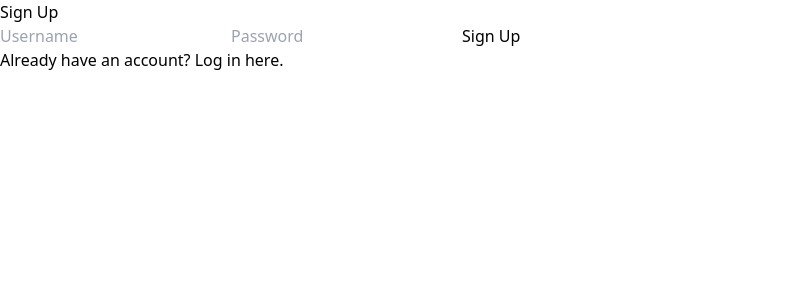
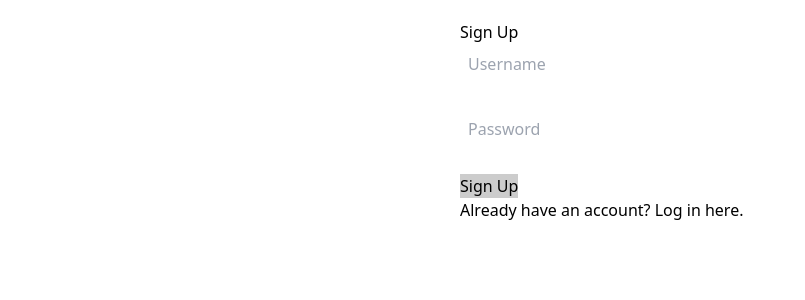
Before and after one commit to dsmithnautel/Schedulist, a React (Vite) app in the folder mern/client/: page /signup in a window 1280 px wide. Shown: the top 300 px of the page, without its empty margins (0-805 px from the left). Built offline with nearby package versions, Linux system fonts and the light colour scheme.

Commit message:
Add password validation

```diff
--- a/mern/client/src/index.css
+++ b/mern/client/src/index.css
@@ -5,3 +5,43 @@
 .fc-event-time {
   display: none !important;
 }
+
+.signup-container {
+  max-width: 400px;
+  margin: 0 auto;
+  padding: 20px;
+}
+
+.form-group {
+  margin-bottom: 15px;
+}
+
+.password-requirements {
+  margin-top: 10px;
+  font-size: 0.9em;
+}
+
+.error-list {
+  list-style: none;
+  padding-left: 0;
+  color: #dc3545;
+}
+
+.error-item {
+  margin-bottom: 5px;
+}
+
+.valid-password {
+  color: #28a745;
+}
+
+button[type="submit"]:disabled {
+  background-color: #cccccc;
+  cursor: not-allowed;
+}
+
+input {
+  width: 100%;
+  padding: 8px;
+  margin-bottom: 10px;
+}
--- a/mern/client/src/pages/Signup.jsx
+++ b/mern/client/src/pages/Signup.jsx
@@ -1,14 +1,63 @@
-import { useState } from 'react';
+
+import { useState, useEffect } from 'react';
 import { useNavigate, Link } from 'react-router-dom';
 import PropTypes from 'prop-types';
 
 function Signup({ setUser }) {
     const [username, setUsername] = useState('');
     const [password, setPassword] = useState('');
+    const [errors, setErrors] = useState([]);
+    const [isValid, setIsValid] = useState(false);
     const navigate = useNavigate();
+
+    const validatePassword = (password) => {
+        const minLength = 8;
+        const hasUpperCase = /[A-Z]/.test(password);
+        const hasLowerCase = /[a-z]/.test(password);
+        const hasNumbers = /\d/.test(password);
+        const hasSpecialChar = /[!@#$%^&*(),.?":{}|<>]/.test(password);
+
+        const newErrors = [];
+        if (password.length < minLength) {
+            newErrors.push(`Password must be at least ${minLength} characters long`);
+        }
+        if (!hasUpperCase) {
+            newErrors.push('Password must contain at least one uppercase letter');
+        }
+        if (!hasLowerCase) {
+            newErrors.push('Password must contain at least one lowercase letter');
+        }
+        if (!hasNumbers) {
+            newErrors.push('Password must contain at least one number');
+        }
+        if (!hasSpecialChar) {
+            newErrors.push('Password must contain at least one special character');
+        }
+
+        return {
+            isValid: newErrors.length === 0,
+            errors: newErrors
+        };
+    };
+
+    useEffect(() => {
+        if (password) {
+            const { isValid, errors } = validatePassword(password);
+            setErrors(errors);
+            setIsValid(isValid);
+        } else {
+            setErrors([]);
+            setIsValid(false);
+        }
+    }, [password]);
 
     async function handleSignup(e) {
         e.preventDefault();
+        if (!isValid) {
+            alert('Please fix password validation errors before submitting.');
+            return;
+        }
+
         try {
             const response = await fetch('http://localhost:5050/api/auth/signup', {
                 method: 'POST',
@@ -29,15 +78,55 @@ function Signup({ setUser }) {
         }
     }
 
-
     return (
-        <form onSubmit={handleSignup}>
-            <h2>Sign Up</h2>
-            <input id="username" name="username" value={username} onChange={e => setUsername(e.target.value)} placeholder="Username" required />
-            <input id="password" name="password" value={password} onChange={e => setPassword(e.target.value)} type="password" placeholder="Password" required />
-            <button type="submit">Sign Up</button>
-            <p>Already have an account? <Link to="/">Log in here</Link>.</p>
-        </form>
+        <div className="signup-container">
+            <form onSubmit={handleSignup}>
+                <h2>Sign Up</h2>
+                <div className="form-group">
+                    <input
+                        id="username"
+                        name="username"
+                        value={username}
+                        onChange={e => setUsername(e.target.value)}
+                        placeholder="Username"
+                        required
+                    />
+                </div>
+                <div className="form-group">
+                    <input
+                        id="password"
+                        name="password"
+                        value={password}
+                        onChange={e => setPassword(e.target.value)}
+                        type="password"
+                        placeholder="Password"
+                        required
+                    />
+                    {password && (
+                        <div className="password-requirements">
+                            {errors.length > 0 ? (
+                                <ul className="error-list">
+                                    {errors.map((error, index) => (
+                                        <li key={index} className="error-item">
+                                            {error}
+                                        </li>
+                                    ))}
+                                </ul>
+                            ) : (
+                                <p className="valid-password">Password meets all requirements ✓</p>
+                            )}
+                        </div>
+                    )}
+                </div>
+                <button
+                    type="submit"
+                    disabled={!isValid || !username}
+                >
+                    Sign Up
+                </button>
+                <p>Already have an account? <Link to="/">Log in here</Link>.</p>
+            </form>
+        </div>
     );
 }
 
```
Also changed, not shown: 2 other files (tests, documents, lock files or other folders).
